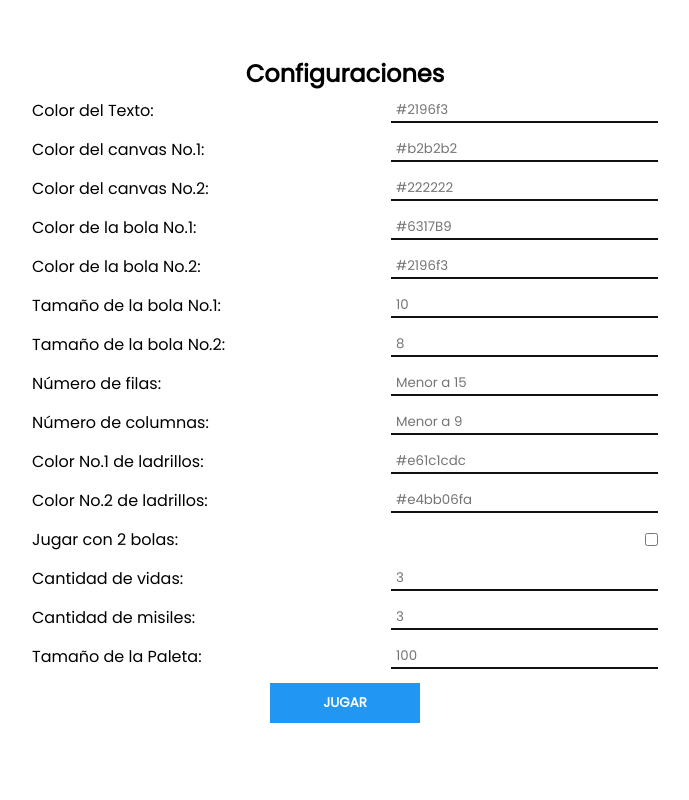
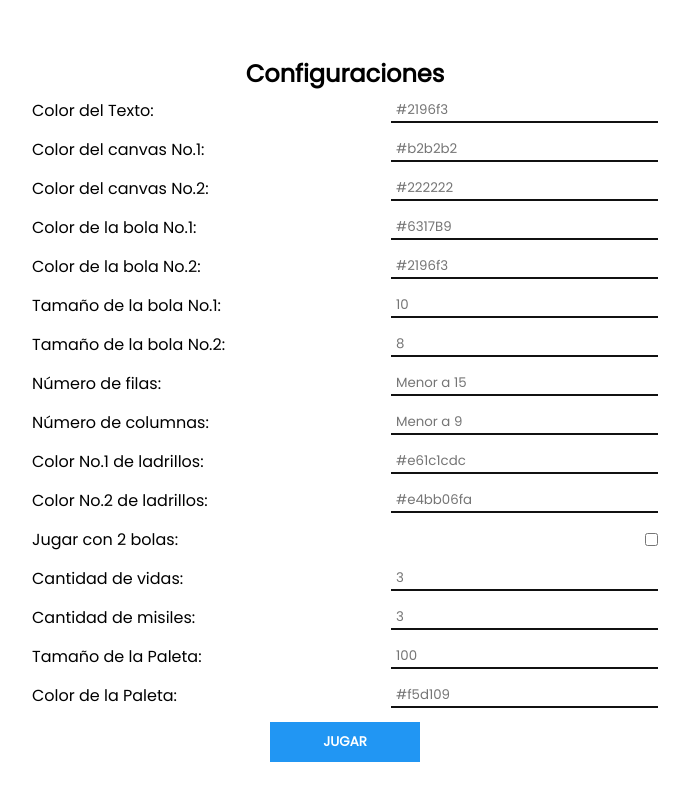
Before and after one commit to JuanDiegoVelez/Juego-2D-Monografia-y-fases-del-juego, a plain HTML site: page Juego/index.html in a window 1280 px wide. Shown: the part 744-1544 px from the top of the page, without its empty margins (295-984 px from the left). Drawn offline with Linux system fonts and the light colour scheme.

Commit message:
Update index.html

```diff
--- a/Juego/index.html
+++ b/Juego/index.html
@@ -101,6 +101,10 @@
                 </ul>
                 <ul>
                     <li>
+                        Color de la Paleta:
+                        <input id="cP" type="text" placeholder="#f5d109" />
+                    </li>
+                    <li>
                         <input id="boton" type="submit" value="JUGAR" onclick="jugar()" />
                     </li>
                 </ul>
```
